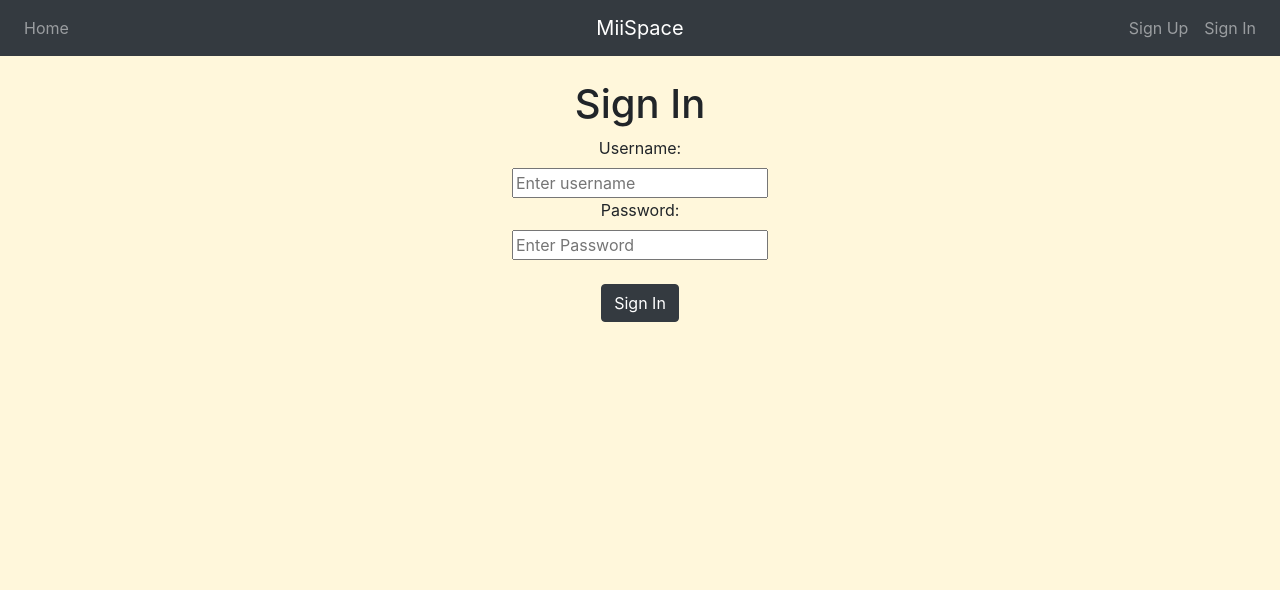
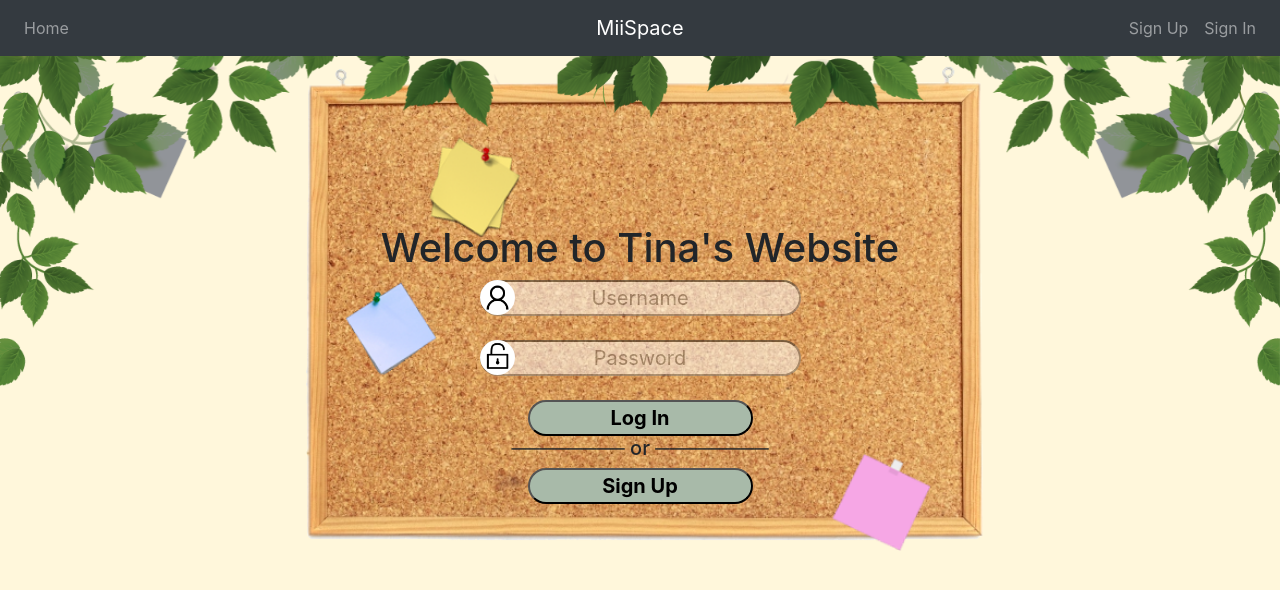
Before and after one commit to TravisN959/MiiSpace, a Flask app: page /signin in a window 1280 px wide. Shown: the top 590 px of the page. Run offline with Flask 2, Linux system fonts and the light colour scheme; some libraries are stand-ins or nearby versions.

Commit message:
A Lot of Front End

```diff
--- a/templates/base.html
+++ b/templates/base.html
@@ -14,7 +14,7 @@
     <script src="https://unpkg.com/aos@2.3.1/dist/aos.js"></script>
     {% block head %}{% endblock %}
 </head>
-<body>
+<body style="overflow: hidden;">
     <nav class="navbar navbar-expand-md navbar-dark bg-dark">
         <div class="navbar-collapse collapse w-100 order-1 order-md-0 dual-collapse2">
             <ul class="navbar-nav mr-auto">
--- a/templates/index.html
+++ b/templates/index.html
@@ -6,7 +6,8 @@
 {% endblock %}
 
 {% block body %}
-
+<img src="{{ url_for('static', filename='images/leaves.png') }}" style="width: 100%;position:absolute; z-index: 2;pointer-events: none;">
+<br>
 <br>
 <div data-aos="fade-up"data-aos-anchor-placement="top-bottom"data-aos-duration="2000">
     <center>
--- a/templates/signin.html
+++ b/templates/signin.html
@@ -2,31 +2,54 @@
 
 {% block head %}
 
-<Title>Rally Sign In</Title>
+<Title>MiiSpace Sign In</Title>
 {% endblock %}
 
 {% block body %}
 
-<div class="content">
+<img src="{{ url_for('static', filename='images/leaves.png') }}" style="width: 100%;position:absolute; z-index: 2;pointer-events: none;">
+
+<div data-aos="fade-up"data-aos-anchor-placement="top-bottom"data-aos-duration="2000" >
+<center>
+<div class="content"style="background-image:url('{{ url_for('static', filename='images/login.png') }}');background-repeat:no-repeat;background-position: center center;background-size: contain">
 
     <div class="">
         <br>
-        <center><h1 >Sign In</h1></center>
-        <form style="text-align: center;" action="/signin" method="POST">
-            <label for="username" >Username:</label><br>
-            <input type="text" placeholder="Enter username" name="username" required><br>
-            <label for="password">Password:</label><br>
-            <input type="password" placeholder="Enter Password" name="password" required><br><br>
-            <button type="submit" class="signupbtn btn btn-dark">Sign In</button>
+        <br>
+        <br>
+        <br>
+        <br>
+        <br>
+        <br>
+
+        <center><h1 >Welcome to Tina's Website</h1></center>
+        <form style="text-align: center;" action="/signin" method="POST" >
+            <div>
+                <img src="{{ url_for('static', filename='images/Sample_User_Icon.png') }}" style="border-radius: 50px;width: 35px;position:absolute; z-index: 2;pointer-events: none;background-color:white;">
+                <input type="text" placeholder="Username" name="username" required, style="border-radius: 25px;font-size:20px;opacity:.5;text-align: center;"><br>
+            </div>
+            <br>
+            <div>
+                <img src="{{ url_for('static', filename='images/unlock.png') }}" style="border-radius: 50px;width: 35px;position:absolute; z-index: 2;pointer-events: none;background-color:white;">
+                <input type="password" placeholder="Password" name="password" required, style="border-radius: 25px;font-size:20px;opacity:.5;text-align: center"><br><br>
+            </div>
+            <button type="submit" style="border-radius: 25px;font-size:20px;text-align: center;width:225px;background-color: #a8baa9;"><strong>Log In</strong></button>
+
         </form>
+
+        <h5> ──────── or ──────── </h5>
+        <a href=signup><button style="border-radius: 25px;font-size:20px;text-align: center;width:225px;background-color: #a8baa9;"><strong>Sign Up</strong></button></a>
         {% if ERROR %}
         <br>
         <h5 style="color: red;text-align: center;">{{ERROR_MSG}}</h5>
         {% endif %}
+
         <br>
     </div>
     <br>
     <br>
 
 </div>
+</div>
+</center>
 {% endblock %}
--- a/templates/signupSuccess.html
+++ b/templates/signupSuccess.html
@@ -11,9 +11,10 @@
 
     <div class="">
         <br>
-        <h1>Sign up Successful!</h1>
+        <center><h1>Sign up Successful!</h1></center>
         <h3 style="text-align: center;" >Click <a href="signin">HERE</a> to sign in!</h3>
-        <h5 >Redirecting to sign in page in 3 seconds...</h5>
+        <br>
+        <center><h5 >Redirecting to sign in page in 3 seconds...</h5></center>
         <script>
             var timer = setTimeout(function() {
                 window.location='/signin'
```
Also changed, not shown: templates/signup.html (+21 -12 lines), static/images/Sample_User_Icon.png (added), static/images/leaves.png (added), static/images/lock.png (added), static/images/login.png (added), static/images/signup.png (added), static/images/unlock.png (added).
